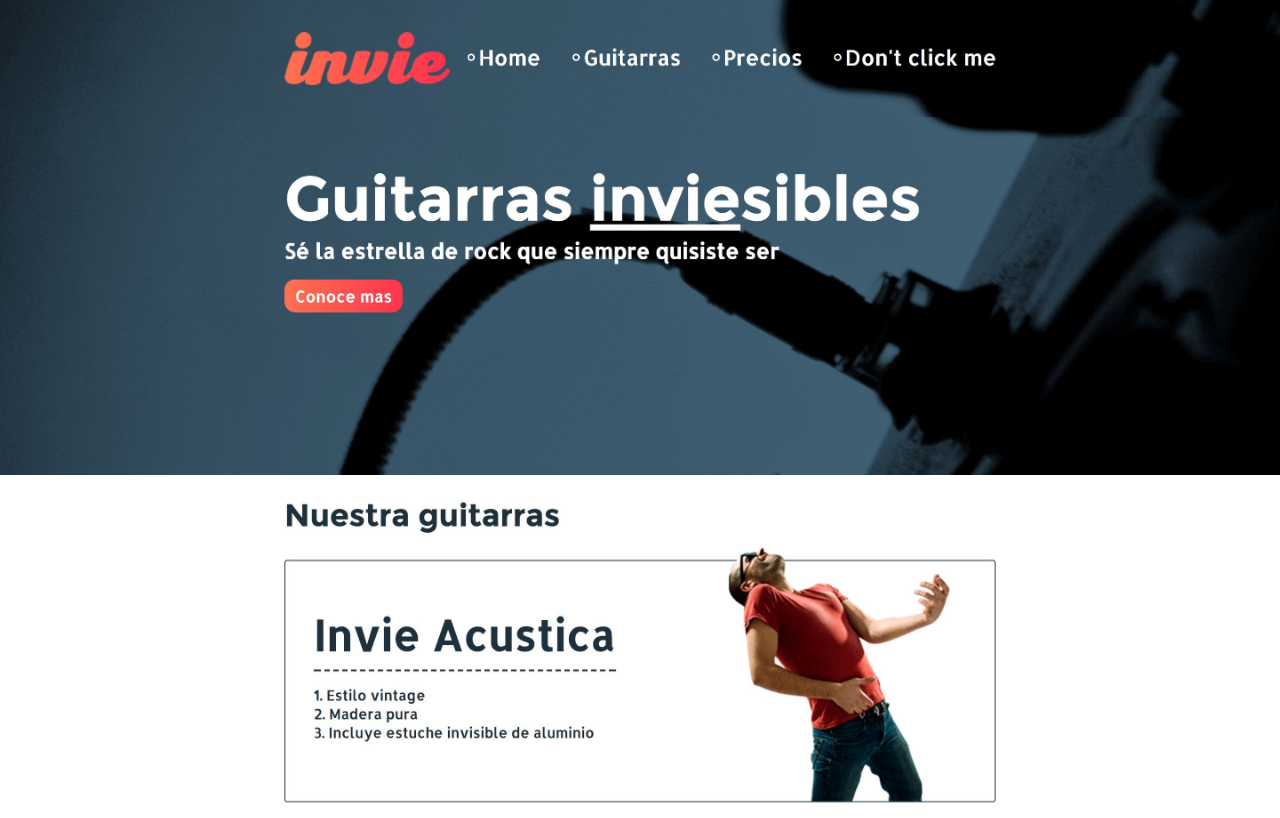
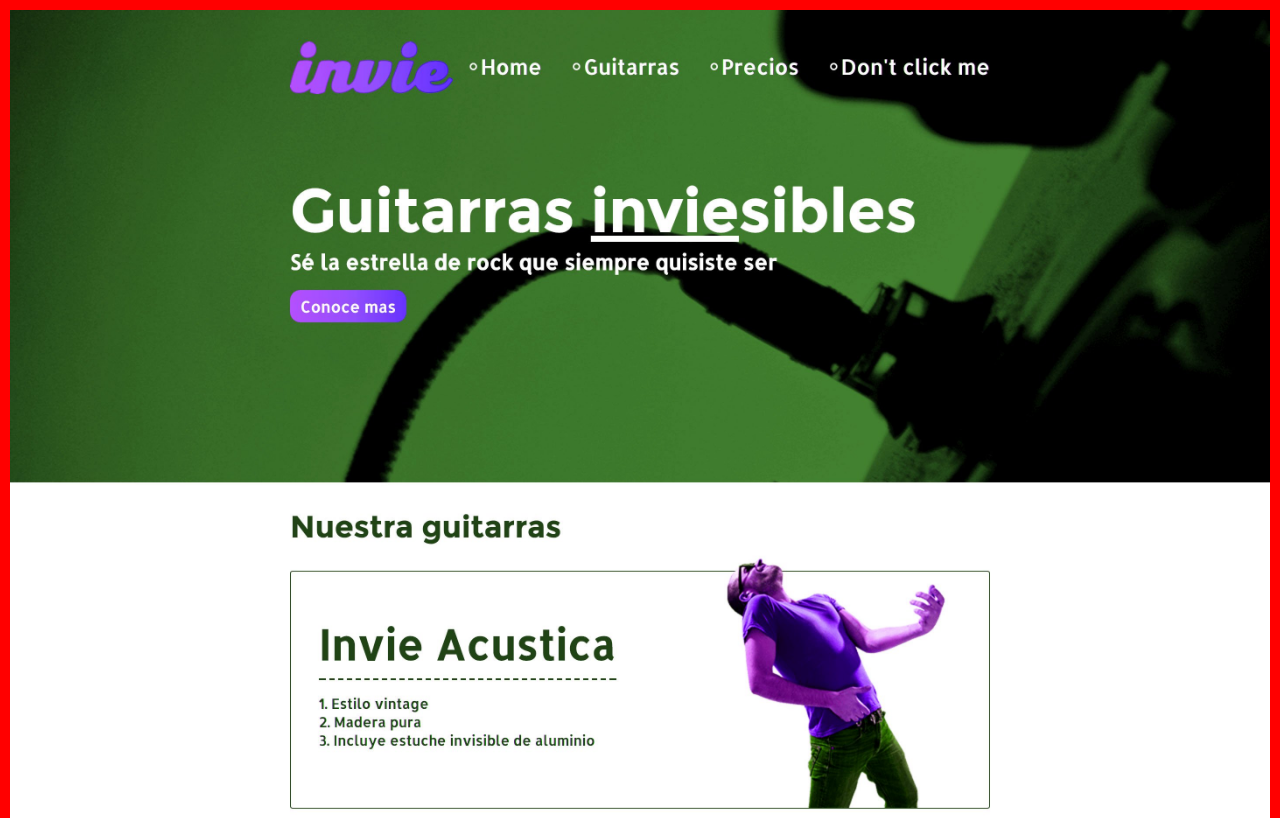
Before and after one commit to daniRosales1923/invie-github, a plain HTML site: page index.html in a window 1280 px wide. Shown: the top 818 px of the page. Drawn offline with Linux system fonts and the light colour scheme.

Commit message:
nueva version de invie -verde

```diff
--- a/index.html
+++ b/index.html
@@ -5,7 +5,8 @@
     <title>Invie</title>
     <style media="screen">
       body{
-        margin:0
+        margin:0;
+        border: 10px solid red;
       }
       img{
         max-width: 100%;
@@ -14,8 +15,6 @@
     </style>
   </head>
   <body>
-    <img src="header.jpg" alt="">
-    <img src="hero.jpg" alt="">
-    <img src="acustica.jpg" alt="">
+    <img src="nueva-version.jpg" alt="">
   </body>
 </html>
```
Also changed, not shown: nueva-version.jpg (added).
